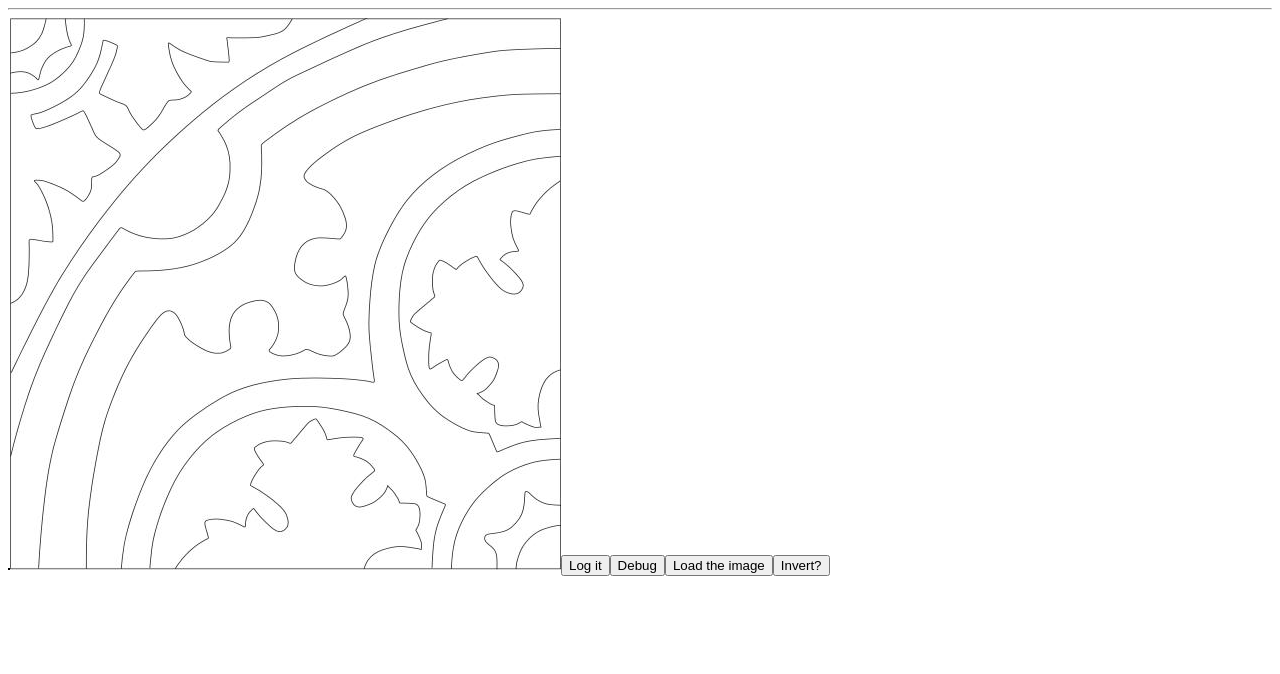
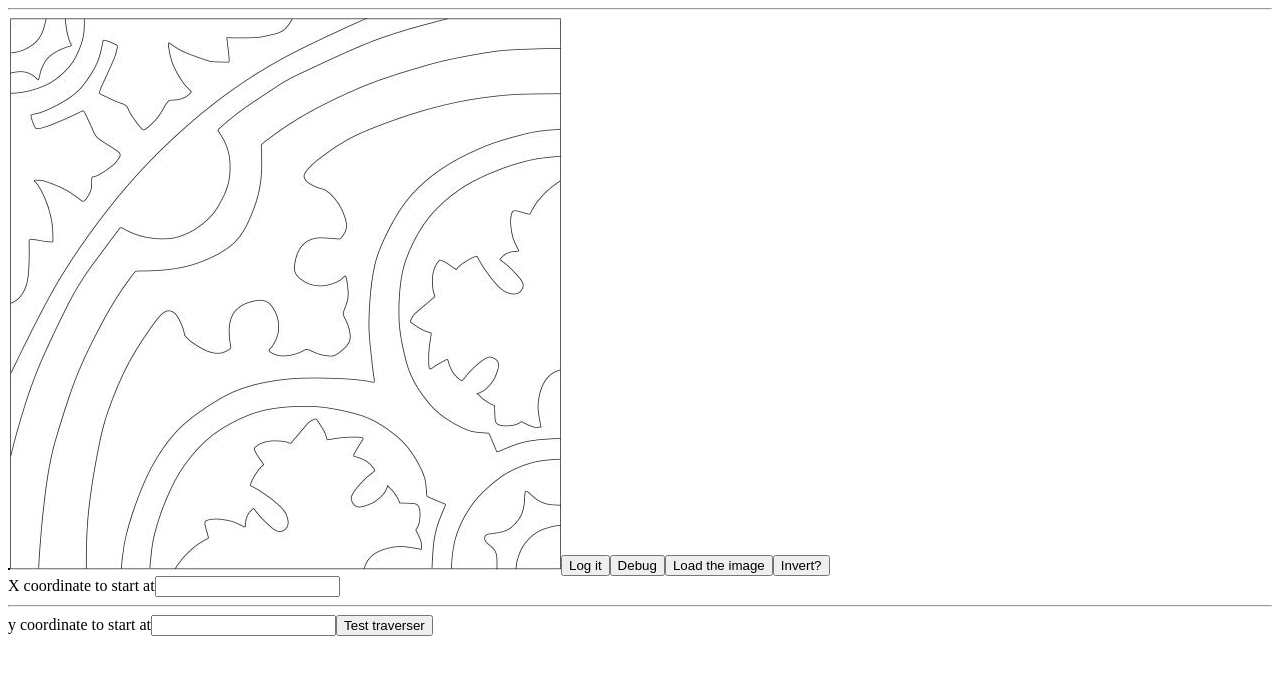
Before and after one commit to denalisk/canvasImage, an Angular app: page / in a window 1280 px wide. Shown: the top 674 px of the page. Built offline with nearby package versions, Linux system fonts and the light colour scheme.

Commit message:
fix a bug that caused pastNode to be a simple reference to the existing node

```diff
--- a/src/app/canvas-test/canvas-test.component.html
+++ b/src/app/canvas-test/canvas-test.component.html
@@ -8,3 +8,12 @@
 <button type="button" name="button" (click)="loadImage()">Load the image</button>
 
 <button type="button" name="button" (click)="applyFilter(checkDarkness, targetImage, ctx)">Invert?</button>
+
+<div class="">
+  <label for="xCoord">X coordinate to start at</label>
+  <input type="number" name="xCoord" (input)="starterXCoord = $event.target.value">
+  <hr>
+  <label for="yCoord">y coordinate to start at</label>
+  <input type="number" name="yCoord" (input)="starterYCoord = $event.target.value">
+  <button type="button" name="button" (click)="runTraverse()">Test traverser</button>
+</div>
--- a/src/app/canvas-test/canvas-test.component.ts
+++ b/src/app/canvas-test/canvas-test.component.ts
@@ -15,6 +15,10 @@ export class CanvasTestComponent implements OnInit {
   public ctx = null;
   public imgDataUrl = null;
 
+  // Test values
+  public starterXCoord: number = 20;
+  public starterYCoord: number = 20;
+
   constructor() {
     this.targetImage.src = "../../assets/images/tile.jpg";
     this.targetImage.alt = "a pic";
@@ -28,6 +32,7 @@ export class CanvasTestComponent implements OnInit {
   }
 
   public getPixelData(image) {
+    // Returns the image data object by creating a canvas and calling getImageData
     var myCanvas = this.createCanvas(image.width, image.height);
     var ctx = myCanvas.getContext("2d");
     ctx.drawImage(image, 0, 0);
@@ -57,6 +62,7 @@ export class CanvasTestComponent implements OnInit {
 
     // console.log("Current mouse position");
     // console.log(this.getMousePosition(event));
+
     let logData = this.getPixelData(this.targetImage);
     var testConnection = new Traverser(logData);
     testConnection.tester();
@@ -112,6 +118,12 @@ export class CanvasTestComponent implements OnInit {
     canvasContext.closePath();
   }
 
+  public runTraverse() {
+    var newData = this.getPixelData(this.targetImage);
+    var traverser = new Traverser(newData);
+    traverser.findEdge([this.starterXCoord, this.starterYCoord]);
+  }
+
 
 }
 //
--- a/src/app/traverseTest.ts
+++ b/src/app/traverseTest.ts
@@ -20,6 +20,12 @@ export class CheckNode {
   public getCoords() {
     return [this.x, this.y];
   }
+
+  public cloneNode() {
+    var newNode = new CheckNode(this.x, this.y);
+    newNode.edge = this.edge;
+    return newNode;
+  }
 }
 
 export class Traverser {
@@ -39,7 +45,7 @@ export class Traverser {
   }
 
   public moveNode(targetNode: CheckNode) {
-    targetNode.pastNode = targetNode;
+    targetNode.pastNode = targetNode.cloneNode();
     targetNode.x += this.moveVector[0];
     targetNode.y += this.moveVector[1];
     this.checkEdge(targetNode);
@@ -48,7 +54,11 @@ export class Traverser {
   public rotateNodes() {
     // Rotates the traverser. Anchors off the current unique node and switches
     // direction based on that
+    console.log("Inside rotateNodes");
+    console.log(this.nodeA);
+    console.log(this.nodeB);
     var anchorNode = (this.nodeA.edge === this.nodeA.pastNode.edge) ? this.nodeB : this.nodeA;
+    console.log(anchorNode);
     this.moveVector = [(anchorNode.x - anchorNode.partner.x), (anchorNode.y-anchorNode.partner.y)];
     this.nodeA = anchorNode;
     this.nodeB = anchorNode.pastNode;
@@ -63,6 +73,8 @@ export class Traverser {
     var borderArray = [];
     borderArray.push((this.nodeA.edge === true) ? this.nodeA : this.nodeB);
     while (borderArray.length < 100) {
+      console.log("while loop stage 1");
+      console.log(borderArray.length);
       this.checkNodeContrast();
       if (this.nodeContrast) {
         borderArray.push(this.nodeA.edge ? this.nodeA.getCoords : this.nodeB.getCoords);
@@ -72,6 +84,7 @@ export class Traverser {
         this.rotateNodes();
       }
     }
+    return borderArray;
   }
 
   public findEdge(coords) {
@@ -82,12 +95,20 @@ export class Traverser {
     this.checkEdge(this.nodeA);
     this.moveNode(this.nodeA);
     this.nodeB = this.nodeA.pastNode;
-    while (this.nodeA.edge === this.nodeB.edge) {
-      this.moveNode(this.nodeA);
-      this.moveNode(this.nodeB);
-    }
+
+    // debugLog
+    console.log(this.nodeA);
+    console.log(this.nodeB);
 
 
+    // var testLimit = 0;
+    // while (this.nodeA.edge === this.nodeB.edge && testLimit < 100) {
+    //   this.moveNode(this.nodeA);
+    //   this.moveNode(this.nodeB);
+    //   testLimit++;
+    // }
+    // this.moveVector = [1, 0];
+    // return this.traverse();
   }
 
   public checkEdge(targetNode: CheckNode) {
```
